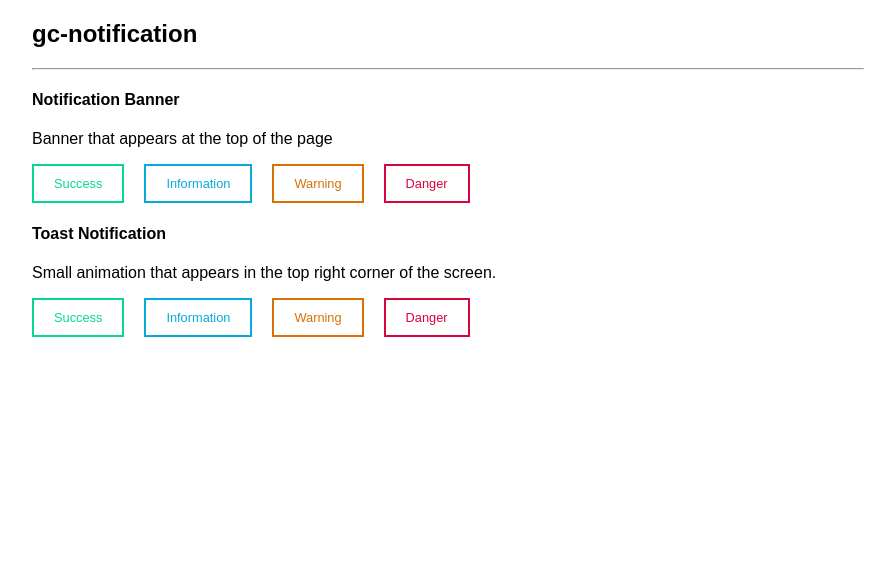
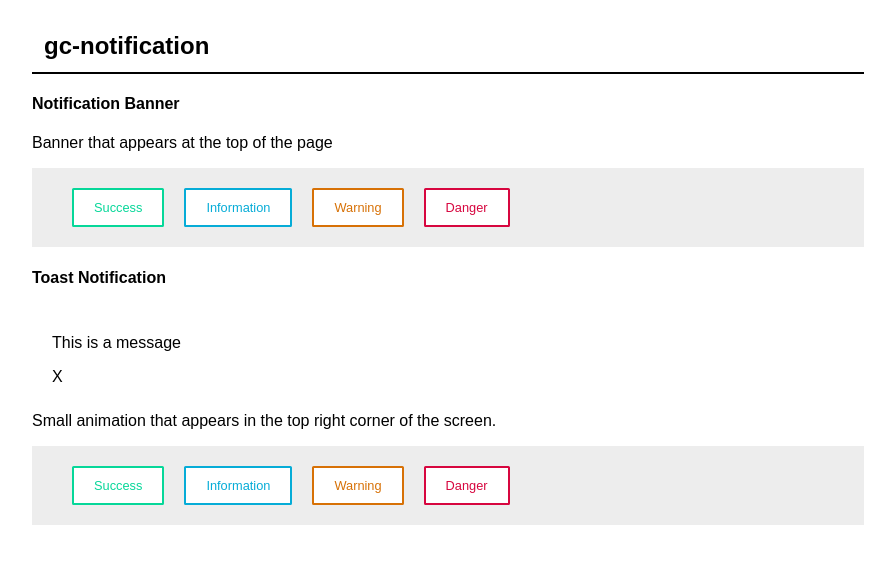
Before and after one commit to chrisnyman/gc-notification, a React (Create React App) app: page / in a window 1280 px wide. Shown: the top 564 px of the page, without its empty margins (192-1087 px from the left). Built offline with nearby package versions, Linux system fonts and the light colour scheme.

Commit message:
Add GCNotification component file

```diff
--- a/package.json
+++ b/package.json
@@ -3,6 +3,7 @@
   "version": "0.1.0",
   "private": true,
   "dependencies": {
+    "prop-types": "^15.5.10",
     "react": "^15.5.4",
     "react-dom": "^15.5.4"
   },
--- a/src/App.js
+++ b/src/App.js
@@ -1,4 +1,6 @@
 import React, { Component } from 'react';
+import GCNotification from './components/GCNotification';
+
 import './App.css';
 
 class App extends Component {
@@ -6,14 +8,13 @@ class App extends Component {
     return (
       <div className="App">
         <h2>gc-notification</h2>
-        <hr/>
 
         <section>
           <h4>Notification Banner</h4>
 
           <p>Banner that appears at the top of the page</p>
 
-          <div>
+          <div className="btn-group">
             <button
               className="success-btn btn">Success</button>
             <button
@@ -28,10 +29,12 @@ class App extends Component {
 
         <section>
           <h4>Toast Notification</h4>
-
+          <GCNotification
+            message="This is a message"
+          />
         <p>Small animation that appears in the top right corner of the screen.</p>
 
-          <div>
+          <div className="btn-group">
             <button
               className="success-btn btn">Success</button>
             <button
--- /dev/null
+++ b/src/components/GCNotification.css
@@ -0,0 +1,32 @@
+.GCNotification {
+  display: block;
+  padding: 0.625rem 1.25rem;
+}
+
+.GCNotification--msg {
+
+}
+
+.GCNotification--close {
+
+}
+
+.GCNotification--timer {
+
+}
+
+.GCNotification__success {
+
+}
+
+.GCNotification__info {
+
+}
+
+.GCNotification__warning {
+
+}
+
+.GCNotification__danger {
+
+}
--- /dev/null
+++ b/src/components/GCNotification.jsx
@@ -0,0 +1,29 @@
+import React, { Component } from 'react';
+import PropTypes from 'prop-types';
+import './GCNotification.css';
+
+class GCNotification extends Component {
+
+  render() {
+    return (
+      <div className="GCNotification">
+        <p className="GCNotification--msg">
+          {this.props.message}
+        </p>
+
+        <div className="GCNotification--close">
+          X
+        </div>
+
+        <div className="GCNotification--timer"/>
+
+      </div>
+    );
+  }
+}
+
+GCNotification.propTypes = {
+  message: PropTypes.node.isRequired,
+};
+
+export default GCNotification;
--- a/src/styles/_button.css
+++ b/src/styles/_button.css
@@ -4,14 +4,21 @@
   color: #06acd7;
   background-color: #ffffff;
   border: 2px solid #06acd7;
+  border-radius: 0.1rem;
   margin-right: 1.25rem;
   box-shadow: 0 0 0 rgba(0, 0, 0, 0.5);
+  outline: none;
   transition: 0.25s ease-in-out;
 }
 
 .btn:hover {
   cursor: pointer;
   box-shadow: 2px 2px 0 rgba(0, 0, 0, 0.3);
+}
+
+.btn-group {
+  padding: 1.25rem 2.5rem;
+  background-color: #ededed;
 }
 
 .success-btn {
--- a/src/styles/_main.css
+++ b/src/styles/_main.css
@@ -3,3 +3,8 @@ body {
   padding: 0;
   font-family: sans-serif;
 }
+
+h2 {
+  padding: 0.5em;
+  border-bottom: 2px solid #000000;
+}
```
Also changed, not shown: 1 other file (tests, documents, lock files or other folders).
